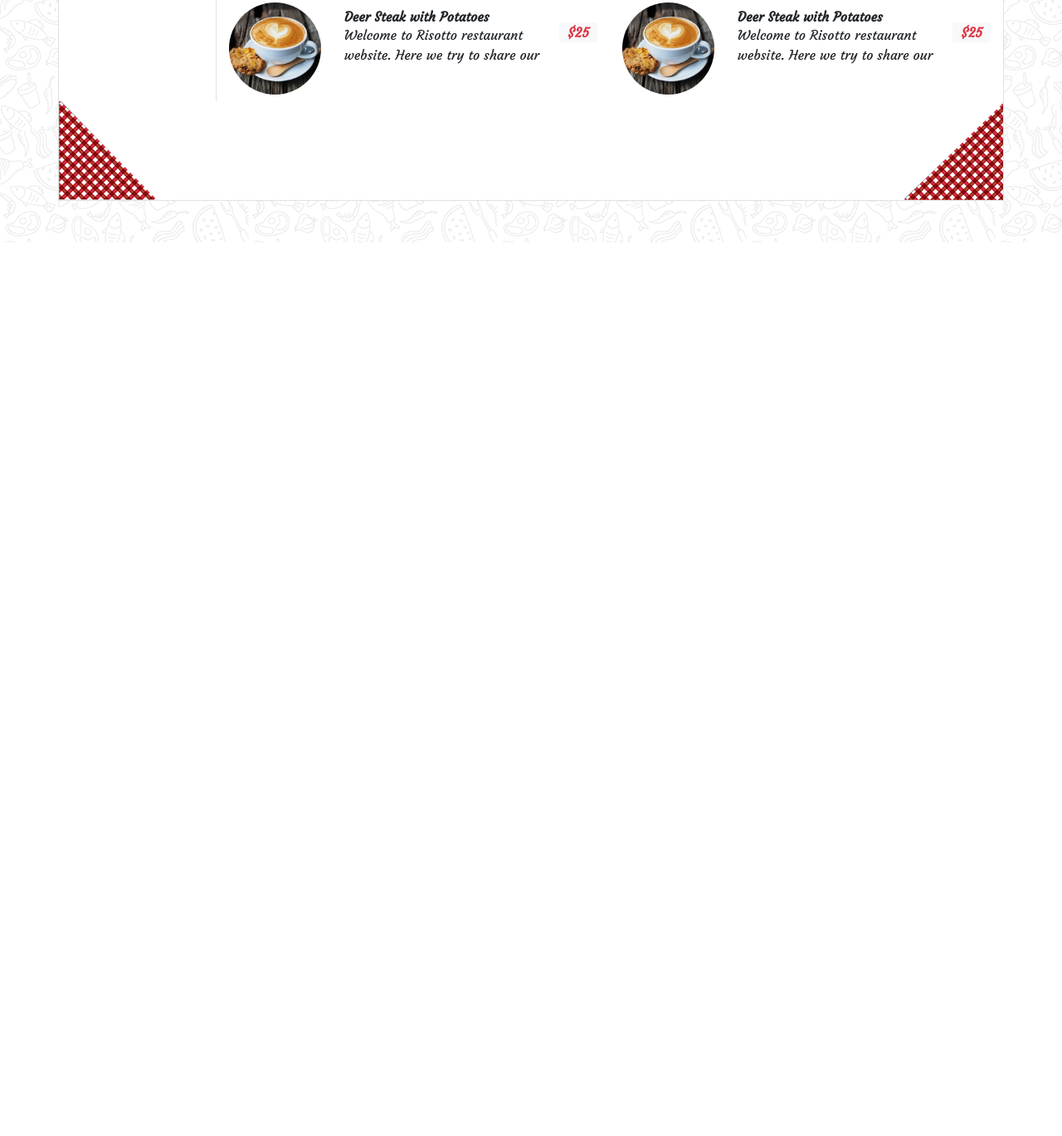
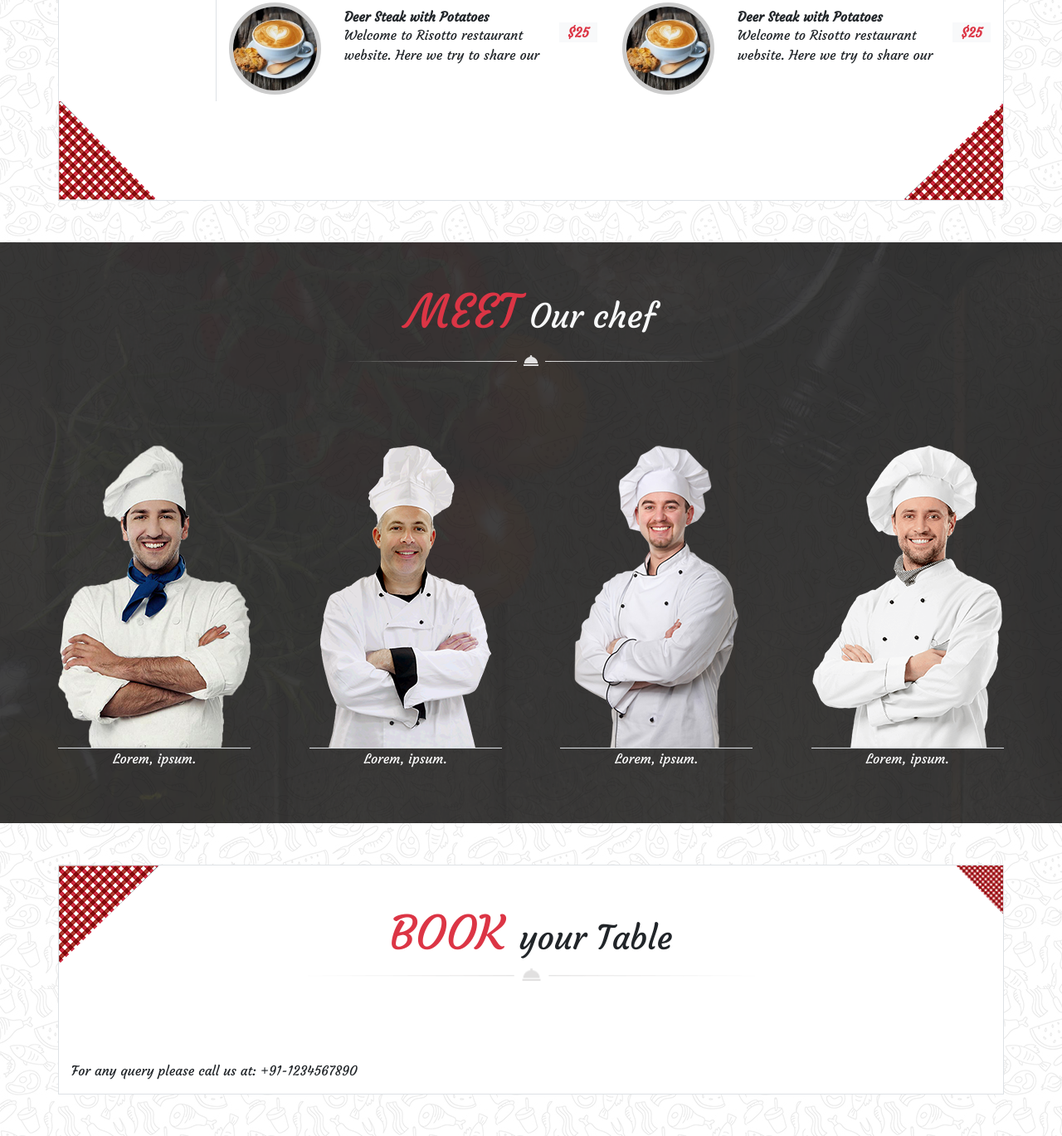
Before and after one commit to ilyasse406/git_bootstrap_les_chefs_14_ilyasse, a website: page index.html in a window 1280 px wide. Shown: the part 2264-3633 px from the top of the page at 83% size. Before the commit the page ends 2556 px from the top, so only its background shows below. Drawn offline with nearby package versions, Linux system fonts and the light colour scheme.

Commit message:
fin section2 et debut section3

```diff
--- a/index.html
+++ b/index.html
@@ -90,7 +90,7 @@
     </header>
 
 
-
+<!-- debut section1 -->
     <section class="container-fluid">
         <div class="container border">
             <div class="row">
@@ -114,22 +114,22 @@
 
 
             <div class="row d-flex">
-                <div class="col-2 pl-2 border-right pr-0 ">
+                <div class="col-2 pl-2  pr-0 border-right">
                     <ul class="pl-0">
-                        <li class="d-flex flex-column text-center border-bottom">
-                            <a href="" class="text-black-50 mr-5"><i class="fas fa-mug-hot"></i></a>
+                        <li class="d-flex flex-column text-center border-bottom mt-0">
+                            <a href="" class=" mr-5 mt-3"><i class="fas fa-mug-hot"></i></a>
                             <a href="" class="text-decoration-none text-dark h3 mt-3  ">BreakFast</a>
                         </li>
-                        <li class="d-flex flex-column text-center mt-3 border-bottom">
-                            <a href="" class="text-black-50 mr-5 "><i class="fas fa-mug-hot"></i></a>
+                        <li class="d-flex flex-column text-center mt-0 border-bottom">
+                            <a href="" class=" mr-5 mt-3"><i class="fas fa-mug-hot"></i></a>
                             <a href="" class="text-decoration-none text-dark h3 mt-3  ">Lunch</a>
                         </li>
-                        <li class="d-flex flex-column text-center mt-3 border-bottom">
-                            <a href="" class="text-black-50 mr-5"><i class="fas fa-mug-hot"></i></a>
+                        <li class="d-flex flex-column text-center mt-0 border-bottom">
+                            <a href="" class=" mr-5 mt-3"><i class="fas fa-mug-hot"></i></a>
                             <a href="" class="text-decoration-none text-dark h3 mt-3">Snacks</a>
                         </li>
-                        <li class="d-flex flex-column text-center mt-3 border-bottom">
-                            <a href="" class="text-black-50 mr-5"><i class="fas fa-mug-hot"></i></a>
+                        <li class="d-flex flex-column text-center mt-0 border-bottom">
+                            <a href="" class=" mr-5 mt-3"><i class="fas fa-mug-hot"></i></a>
                             <a href="" class="text-decoration-none text-dark h3 mt-3">Dinner</a>
                         </li>
                     </ul>
@@ -260,8 +260,74 @@
         </div>
     </section>
 
+<!-- fin section1 -->
+
+<!-- debut section2 -->
+<section id="section2" class="">
+    <div class="row pb-5">
+        <div class="col-12 text-center">
+            <h1 class="text-light"><span class="display-4 text-uppercase text-danger">meet</span> Our chef</h1>
+            <img src="./public/images/decoration_line.png" alt="">
+        </div>
+    </div>
+
+    <div class="row d-flex justify-content-center items-align-center mt-5">
+        <div class="col-3 text-center">
+            <img src="./public/images/chef1.png" alt="" class="border-bottom">
+            <p class="text-white">Lorem, ipsum.</p>
+        </div>
+        <div class="col-3 text-center">
+            <img src="./public/images/chef2.png" alt="" class="border-bottom">
+            <p class="text-white">Lorem, ipsum.</p>
+        </div>
+        <div class="col-3 text-center">
+            <img src="./public/images/chef3.png" alt="" class="border-bottom">
+            <p class="text-white">Lorem, ipsum.</p>
+        </div>
+        <div class="col-3 text-center">
+            <img src="./public/images/chef4.png" alt="" class="border-bottom">
+            <p class="text-white">Lorem, ipsum.</p>
+        </div>
+    </div>
 
 
+</section>
+
+<!-- fin section2 -->
+
+
+<section id="section3">
+    <div class="container border">
+        <div class="row">
+            <div class="col-3">
+                <img src="./public/images/box-left-top.png" alt="">
+            </div>
+            <div class="col-6 d-flex flex-column my-5">
+                <h1 class="text-center"><span class="text-uppercase display-4 text-danger">book </span>your Table</h1>
+                <img src="./public/images/decoration_line.png" alt="" class="mb-5">
+
+            </div>
+            <div class="col-3 d-flex justify-content-end">
+                <img src="./public/images/box-right-top.png" alt="">
+            </div>
+        </div>
+
+
+
+
+        <div>
+            <p>For any query please call us at: +91-1234567890</p>
+
+
+
+
+
+
+        </div>
+
+
+
+</section>
 
 
 
--- a/src/sass/style.sass
+++ b/src/sass/style.sass
@@ -129,6 +129,7 @@ body
                         &:hover
                             border-right: red solid 5px
 
+
                         a
                             &:nth-of-type(2)
 
@@ -136,6 +137,7 @@ body
                             &:first-of-type
                                 i
                                     margin-left: 60px
+                                    color: #CCCCCC
                                     &:hover
                                         color: red
 
@@ -149,6 +151,7 @@ body
                     div
                         img
                             border-radius: 50%
+                            border: solid 5px #CCCCCC
                         div
                             h6
                                 padding: 0 20px
@@ -157,3 +160,31 @@ body
                         span
                             height: 50%
                             padding: 0 10px
+
+
+    #section2
+        position: relative
+        z-index: 0
+        &::before
+            content: ""
+            display: block
+            width: 100%
+            height: 100%
+            background-color: #333
+            background-image: url("../../public/images/team_background.jpg")
+            position: absolute
+            opacity: 0.8
+            z-index: -2
+            background-size: cover
+            top: 0
+            left: 0
+            filter: brightness(30%)
+
+        div
+            font-family: courgette
+            background: none
+
+
+
+
+    section
```
Also changed, not shown: public/css/style.css, 1 other file.
